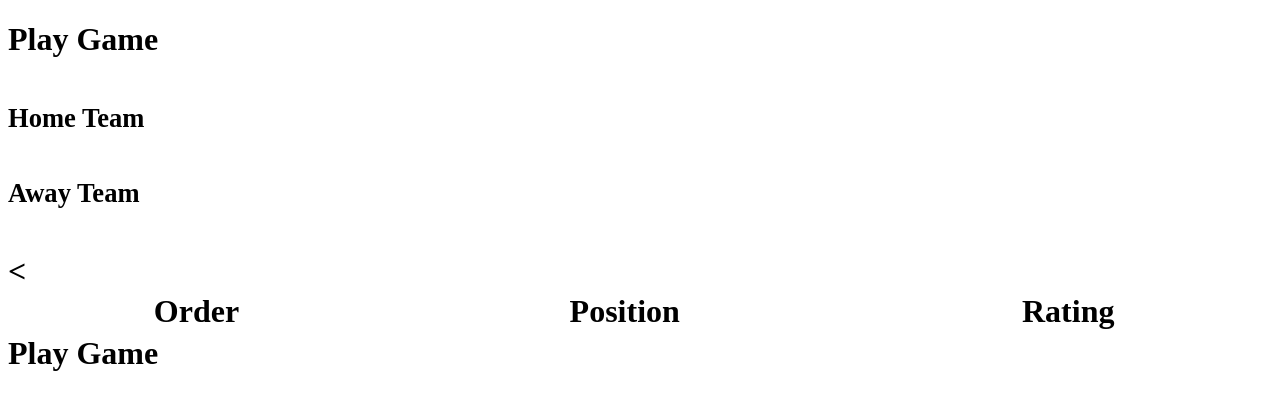
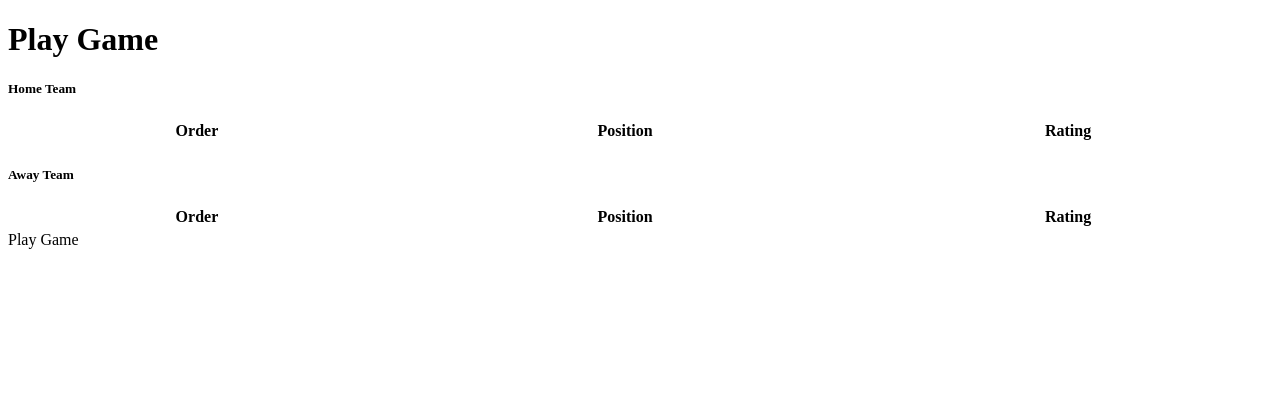
Before and after one commit to alexhoffman617/BaseballSimulation, a website: page public/templates/playGame.html in a window 1280 px wide. Drawn offline with Linux system fonts and the light colour scheme.

Commit message:
adding table structure for team data

```diff
--- a/public/templates/playGame.html
+++ b/public/templates/playGame.html
@@ -1,14 +1,25 @@
 <!DOCTYPE HTML>
 <html>
-	<h1>Play Game<h1>
+	<h1>Play Game</h1>
 		<div class="row-fluid">
 			<div class="col-lg-6">
 				<h5>Home Team</h5>
+					<div class = "row-fluid">
+						<table style="width:100%">
+  							<tr>
+    							<th>Order</th>
+    							<th>Position</th>
+    							<th>Rating</th>
+  							</tr>
+							<tr>
+							</tr>
+						</table>
+					</div>
 			</div>
 			<div class="col-lg-6">
 				<h5>Away Team</h5>
 					<div class = "row-fluid">
-						<<table style="width:100%">
+						<table style="width:100%">
   							<tr>
     							<th>Order</th>
     							<th>Position</th>
```
